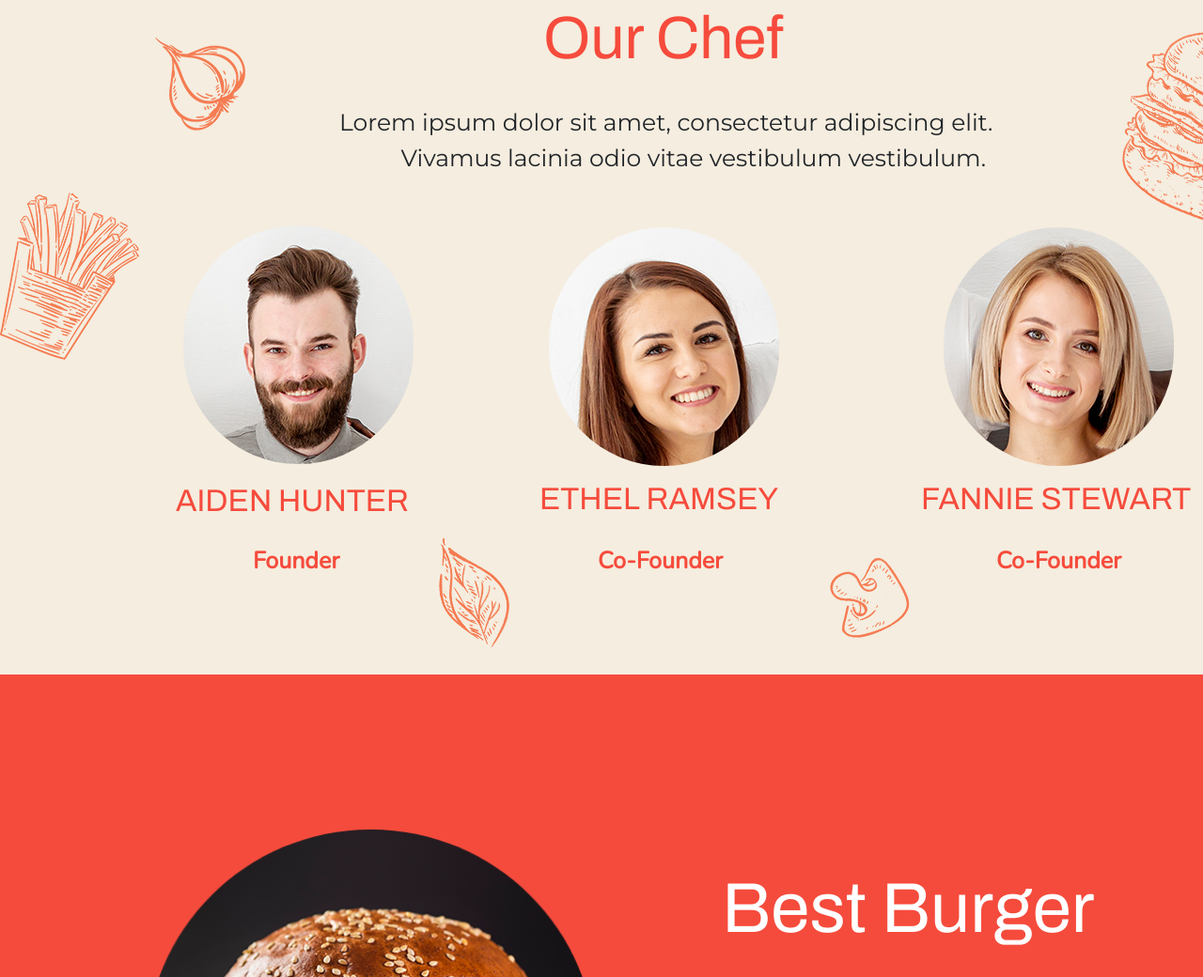
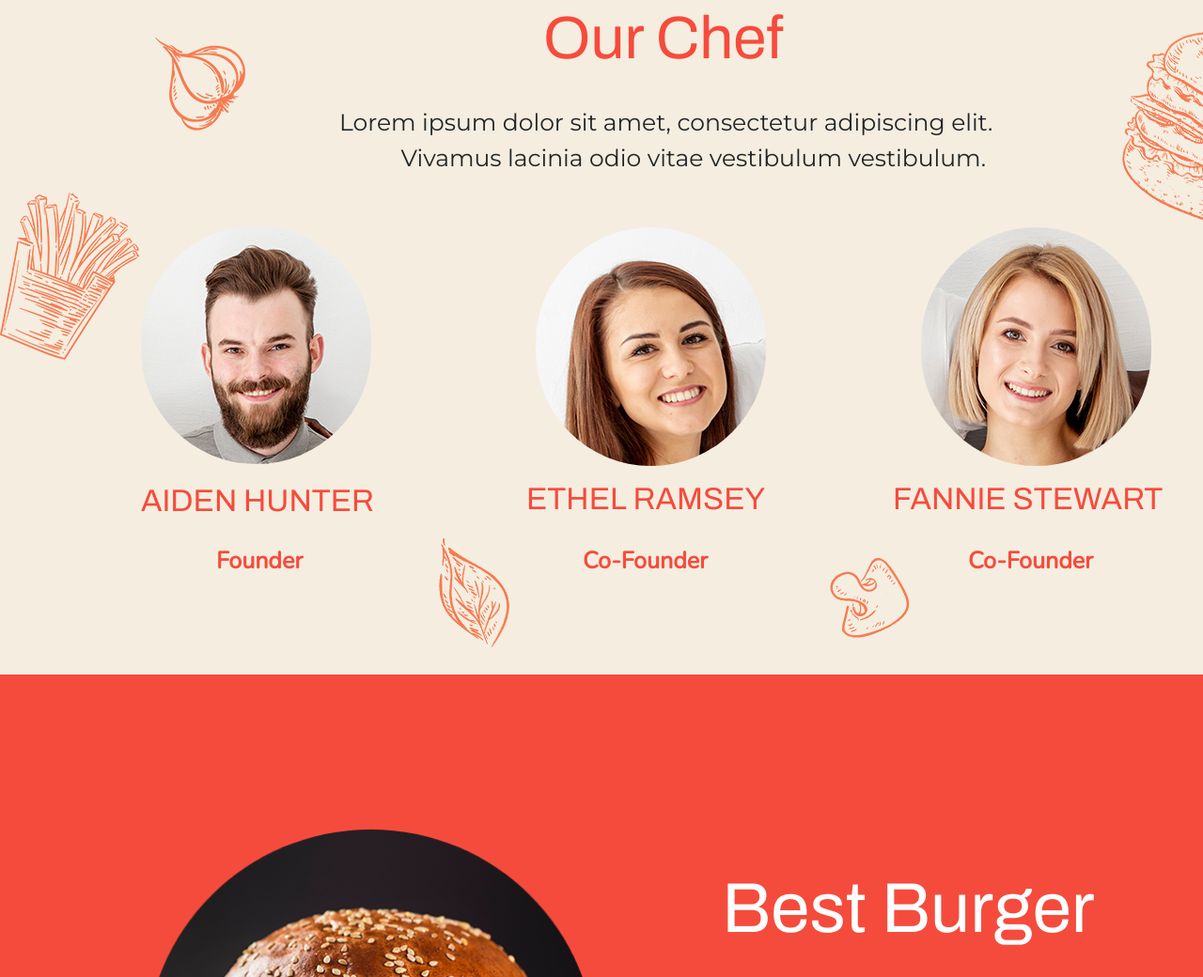
Before and after one commit to vikram5007/FINAL-WEB-DESIGNING, a plain HTML site: page 28 commit.html in a window 1280 px wide. Shown: the part 878-1918 px from the top of the page at 94% size. Drawn offline with nearby package versions, Linux system fonts and the light colour scheme; a web font is replaced by a local one.

Commit message:
final product

```diff
--- a/style.css
+++ b/style.css
@@ -114,14 +114,14 @@ body {
     height: 254px;
     width: 245px;
     border-radius: 180px;
-    margin-left: 195px;
+    margin-left: 150px;
     margin-top: 320px;
 
 }
 
 #chefnames {
     margin-top: 20px;
-    margin-left: 187px;
+    margin-left: 150px;
     font-family: archivo;
     font-weight: bold;
     font-size: 33px;
@@ -130,7 +130,7 @@ body {
 
 #chefdesignations {
     margin-top: 28px;
-    margin-left: 269px;
+    margin-left: 230px;
     font-family: nunito;
     font-weight: bold;
     font-size: 25px;
@@ -142,7 +142,7 @@ body {
     height: 254px;
     width: 245px;
     border-radius: 180px;
-    margin-left: 584px;
+    margin-left: 570px;
     top: 1120px;
 
 }
@@ -150,7 +150,7 @@ body {
 #chefname2 {
     position: absolute;
     top: 1390px;
-    margin-left: 574px;
+    margin-left: 560px;
     font-family: archivo;
     font-weight: bold;
     font-size: 33px;
@@ -160,7 +160,7 @@ body {
 #chefdesignation2 {
     position: absolute;
     top: 1460px;
-    margin-left: 636px;
+    margin-left: 620px;
     font-family: nunito;
     font-weight: bold;
     font-size: 25px;
@@ -172,7 +172,7 @@ body {
     height: 254px;
     width: 245px;
     border-radius: 180px;
-    margin-left: 1004px;
+    margin-left: 980px;
     top: 1120px;
 
 }
@@ -180,7 +180,7 @@ body {
 #chefname3 {
     position: absolute;
     top: 1390px;
-    margin-left: 980px;
+    margin-left: 950px;
     font-family: archivo;
     font-weight: bold;
     font-size: 33px;
@@ -190,7 +190,7 @@ body {
 #chefdesignation3 {
     position: absolute;
     top: 1460px;
-    margin-left: 1060px;
+    margin-left: 1030px;
     font-family: nunito;
     font-weight: bold;
     font-size: 25px;
```
